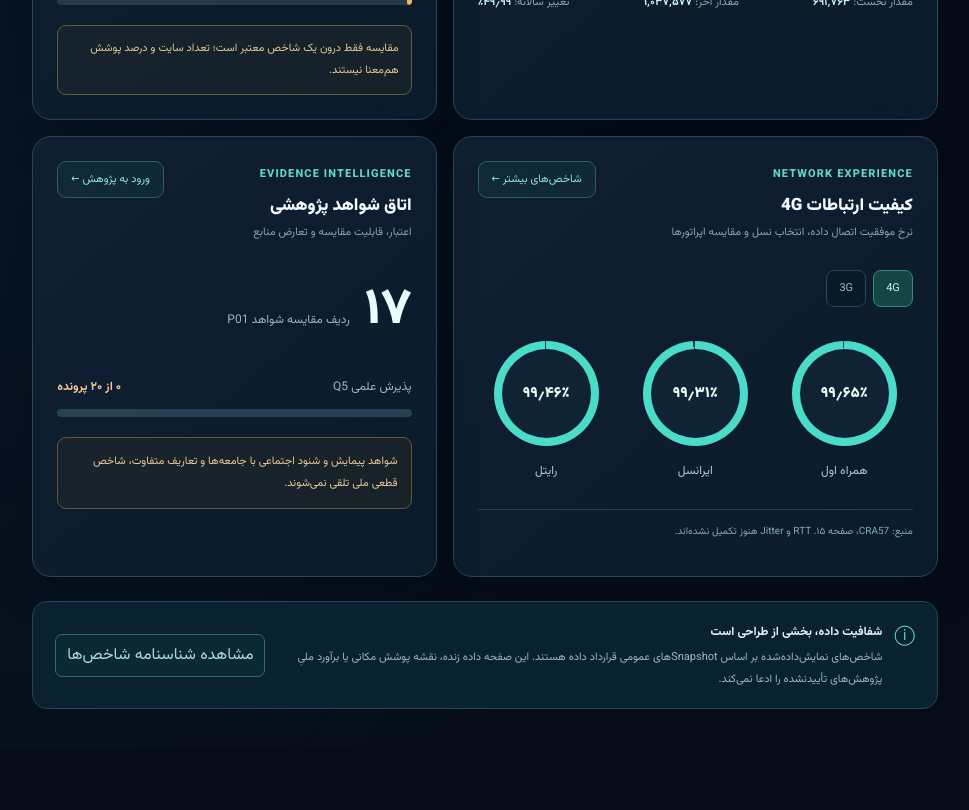
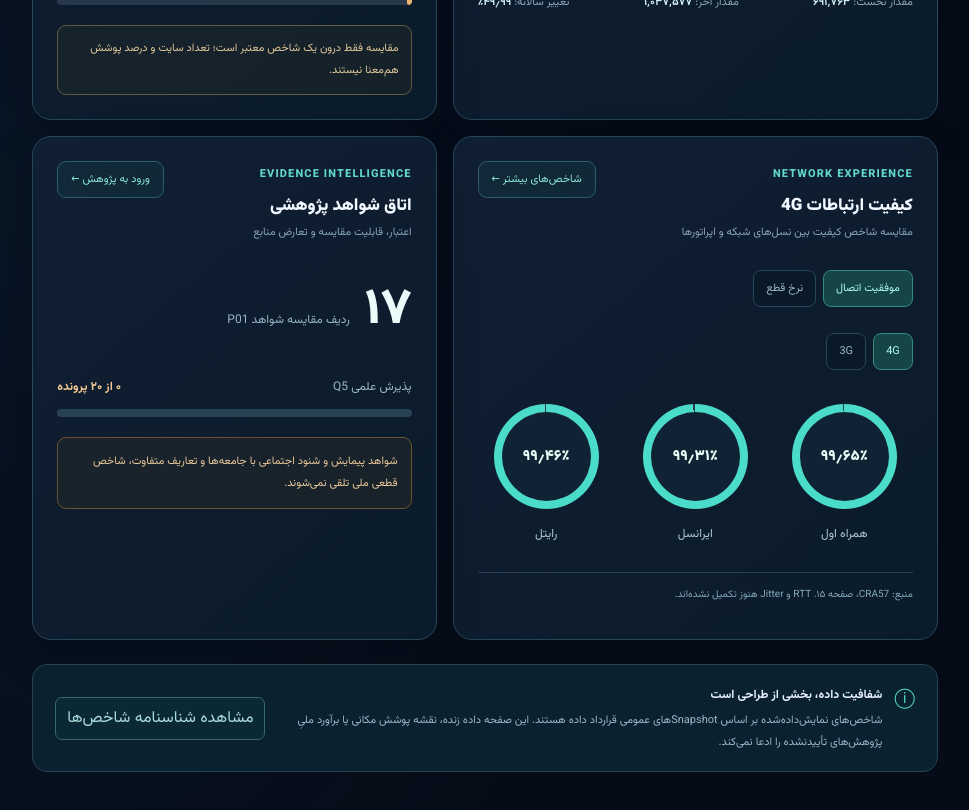
Before and after one commit to neisiani531-cyber/iran-internet-radar-v10, a React (Vite) app: page / in a window 1280 px wide. Shown: the part 1660-2470 px from the top of the page, without its empty margins (19-988 px from the left). Before the commit the page ends 2409 px from the top, so only its background shows below. Built offline with nearby package versions, Linux system fonts and the light colour scheme.

Commit message:
feat(command-center): toggle both connection success and drop rates on 3G/4G

```diff
--- a/src/CommandCenter.tsx
+++ b/src/CommandCenter.tsx
@@ -39,6 +39,7 @@
  const [tech,setTech]=useState<Tech>('FTTx');
  const [mobileMetric,setMobileMetric]=useState<Metric>('active_5g_sites');
  const [generation,setGeneration]=useState<'3G'|'4G'>('4G');
+ const [qualityMetric,setQualityMetric]=useState<'access_success'|'drop_rate'>('access_success');
  const [periodIndex,setPeriodIndex]=useState(metricRows.length-1);
  const [baselineIndex,setBaselineIndex]=useState(0);
  const [comparisonOpen,setComparisonOpen]=useState(true);
@@ -49,7 +50,7 @@
  const currentFiberChange=periodIndex>0?ratio(current.technology_values.FTTx,metricRows[periodIndex-1].technology_values.FTTx):undefined;
  const metric=mobile.metrics.find(m=>m.id===mobileMetric)!;
  const max=Math.max(...metric.values.map(v=>v.value));
- const success=qos.metrics.find(m=>m.id==='access_success')!;
+ const quality=qos.metrics.find(m=>m.id===qualityMetric)!;
  const mobile5g=mobile.metrics.find(m=>m.id==='active_5g_sites')!;
  const sites=mobile5g.values.reduce((sum,item)=>sum+item.value,0);
  const share=current.technology_values.FTTx/current.reported_total*100;
@@ -88,8 +89,8 @@
     <div className="cc-op-list">{metric.values.map((item,i)=><div className="cc-op" key={item.operator}><div className="cc-op-line"><span><i className={'cc-op-dot d'+i}/>{item.operator}</span><b>{nf(item.value)}{metric.unit==='percent'?'٪':''}</b></div><div className="cc-track"><span style={{width:(item.value/max*100)+'%',background:chartColors[i]}}/></div></div>)}</div>
     <div className="cc-panel-notice">مقایسه فقط درون یک شاخص معتبر است؛ تعداد سایت و درصد پوشش هم‌معنا نیستند.</div>
    </section>
-   <section className="cc-surface cc-quality"><div className="cc-panel-header"><div><span className="cc-overline">NETWORK EXPERIENCE</span><h2>کیفیت ارتباطات {generation}</h2><p>نرخ موفقیت اتصال داده، انتخاب نسل و مقایسه اپراتورها</p></div><button className="cc-text-button" onClick={()=>onNavigate('qos')}>شاخص‌های بیشتر ←</button></div>
-     <div className="cc-toggle"><button className={generation==='4G'?'on':''} onClick={()=>setGeneration('4G')}>4G</button><button className={generation==='3G'?'on':''} onClick={()=>setGeneration('3G')}>3G</button></div><div className="cc-quality-figures">{success.values.filter(x=>x.generation===generation).map(x=><div key={x.operator_id}><div className="cc-quality-ring" style={{background:'conic-gradient(#4bdcc9 '+x.value+'%,#263c4d 0)'}}><span>{nf(x.value)}٪</span></div><small>{x.operator}</small></div>)}</div>
+   <section className="cc-surface cc-quality"><div className="cc-panel-header"><div><span className="cc-overline">NETWORK EXPERIENCE</span><h2>کیفیت ارتباطات {generation}</h2><p>مقایسه شاخص کیفیت بین نسل‌های شبکه و اپراتورها</p></div><button className="cc-text-button" onClick={()=>onNavigate('qos')}>شاخص‌های بیشتر ←</button></div>
+     <div className="cc-toggle"><button className={qualityMetric==='access_success'?'on':''} onClick={()=>setQualityMetric('access_success')}>موفقیت اتصال</button><button className={qualityMetric==='drop_rate'?'on':''} onClick={()=>setQualityMetric('drop_rate')}>نرخ قطع</button></div><div className="cc-toggle"><button className={generation==='4G'?'on':''} onClick={()=>setGeneration('4G')}>4G</button><button className={generation==='3G'?'on':''} onClick={()=>setGeneration('3G')}>3G</button></div><div className="cc-quality-figures">{quality.values.filter(x=>x.generation===generation).map(x=><div key={x.operator_id}><div className="cc-quality-ring" style={{background:'conic-gradient(#4bdcc9 '+x.value+'%,#263c4d 0)'}}><span>{nf(x.value)}٪</span></div><small>{x.operator}</small></div>)}</div>
      <p className="cc-micro">منبع: CRA57، صفحه ۱۵. RTT و Jitter هنوز تکمیل نشده‌اند.</p>
    </section>
    <section className="cc-surface cc-research"><div className="cc-panel-header"><div><span className="cc-overline">EVIDENCE INTELLIGENCE</span><h2>اتاق شواهد پژوهشی</h2><p>اعتبار، قابلیت مقایسه و تعارض منابع</p></div><button className="cc-text-button" onClick={()=>onNavigate('research')}>ورود به پژوهش ←</button></div>
```
